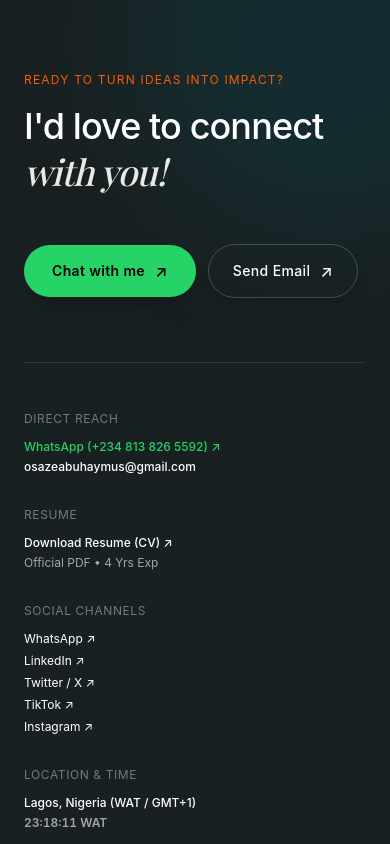
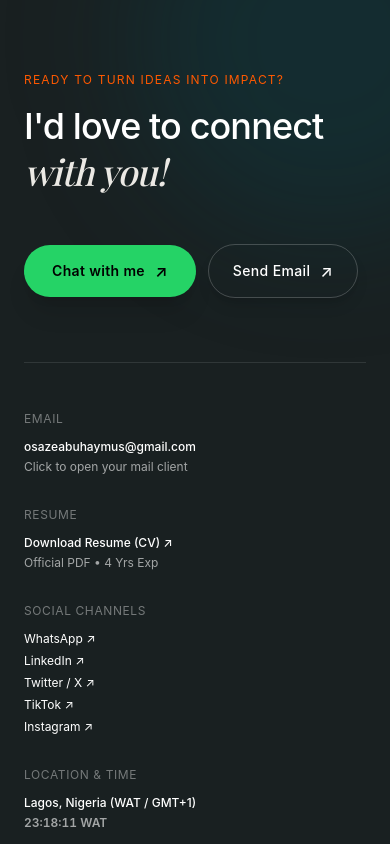
Before and after one commit to sazzy97/amosabu-portfolio, a Next.js app: page /works/gashub in a window 390 px wide. Shown: the part 11156-12000 px from the top of the page. Built offline with nearby package versions, Linux system fonts and the light colour scheme; a web font is replaced by a local one.

Commit message:
chore(privacy): remove visible phone number from footer direct reach column

```diff
--- a/components/Footer.tsx
+++ b/components/Footer.tsx
@@ -48,21 +48,14 @@ export default function Footer() {
         {/* Links Grid (2x2 on Tablet, 4 columns on Desktop) */}
         <div className="pt-12 grid grid-cols-1 sm:grid-cols-2 lg:grid-cols-4 gap-8 text-xs font-mono">
           <div>
-            <span className="text-white/40 block mb-3 uppercase tracking-wider">Direct Reach</span>
-            <a
-              href="https://wa.me/2348138265592?text=Hi%20Amos!%20I%20came%20across%20your%20portfolio%20and%20would%20love%20to%20discuss%20a%20project%20with%20you."
-              target="_blank"
-              rel="noopener noreferrer"
-              className="text-[#25D366] hover:underline transition-colors block mb-1 font-medium"
-            >
-              WhatsApp (+234 813 826 5592) ↗
-            </a>
+            <span className="text-white/40 block mb-3 uppercase tracking-wider">Email</span>
             <a
               href="mailto:osazeabuhaymus@gmail.com"
-              className="text-white hover:text-[#ff5900] transition-colors block font-medium break-all sm:break-normal"
+              className="text-white hover:text-[#ff5900] transition-colors block mb-1 font-medium break-all sm:break-normal"
             >
               osazeabuhaymus@gmail.com
             </a>
+            <span className="text-white/60 block">Click to open your mail client</span>
           </div>
 
           <div>
```
